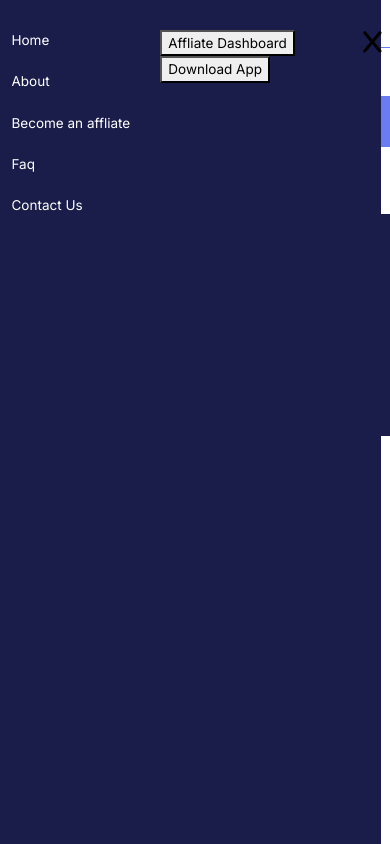
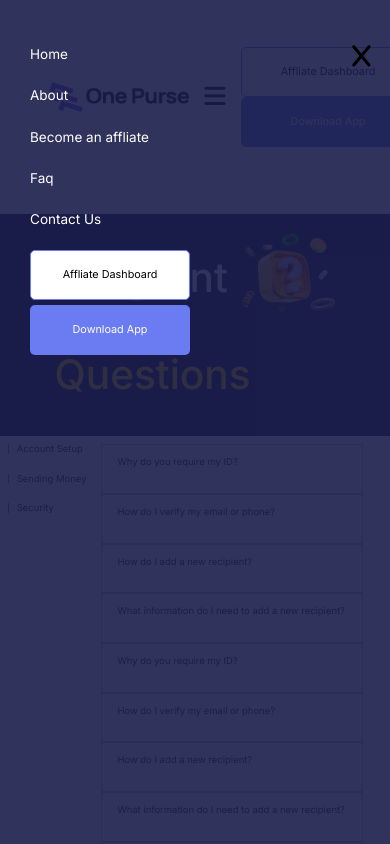
Before and after one commit to one-purse-org/onepurse-landing-page, a React (Create React App) app in the folder landing-page/: page /faq in a window 390 px wide. Shown: the top 844 px of the page. Built offline with nearby package versions, Linux system fonts and the light colour scheme.

Commit message:
v2 home improved

```diff
--- a/landing-page/src/reusable/components/Navbar.jsx
+++ b/landing-page/src/reusable/components/Navbar.jsx
@@ -43,11 +43,12 @@ function Navbar(props){
                     <Link to="/affliate">Become an affliate</Link>
                     <Link to="/faq">Faq</Link>
                     <Link to="/contact">Contact Us</Link>
+                    <div className="nav-btn-sm">
+                        <button type="button" className={props.color==="white"?"button1 button1-white" : "button1"}>Affliate Dashboard</button>
+                        <button type="button" className="button2">Download App</button>
+                    </div>
                 </div>
-                <div className="nav-btn-sm">
-                    <button type="button" className={props.color==="white"?"button1 button1-white" : "button1"}>Affliate Dashboard</button>
-                    <button type="button" className="button2">Download App</button>
-                </div>
+
                 <i class="fa-solid fa-x close" onClick={close}></i>
             </div>
             </div>
--- a/landing-page/src/styles/home/advantage.css
+++ b/landing-page/src/styles/home/advantage.css
@@ -96,6 +96,7 @@
     }
 
     .card-right p{
+        margin-top: 6px;
         font-size: 14px
     }
 
@@ -103,6 +104,7 @@
         width: auto;
         display: block;
         margin: 0;
+        margin-bottom: 10px;
     }
 
     .card-right{
@@ -131,13 +133,13 @@
     }
 
     .card-right h3{
-        margin-bottom: 0;
-        font-size: 14px;
+        margin-bottom: 5px;
+        font-size: 16px;
         font-weight: 600;
     }
 
     .card-right p{
-        font-size: 12px
+        font-size: 16px
     }
 
 }
--- a/landing-page/src/styles/home/procedures.css
+++ b/landing-page/src/styles/home/procedures.css
@@ -68,7 +68,7 @@
     }
 
     .phone p, .big-div .steps{
-        font-size: 12px;
+        font-size: 16px;
         height: 30px;
     }
 
--- a/landing-page/src/styles/home/testimony.css
+++ b/landing-page/src/styles/home/testimony.css
@@ -109,7 +109,7 @@
         width: 80%;
     }
 
-    .testimony-body{
+    .person .testimony-body{
         font-size: 16px;
     }
 
--- a/landing-page/src/styles/reuseable/footer.css
+++ b/landing-page/src/styles/reuseable/footer.css
@@ -102,7 +102,7 @@
 
 
 
-@media (max-width:600px) {
+@media (max-width:760px) {
 
     .footer{
         height: auto;
@@ -125,27 +125,37 @@
 
     .footer .nav-links{
         flex-direction: column;
+        align-items: center;
+        /* margin-bottom: 20px; */
     }
 
     .footer .links{
         position:relative;
         bottom: 0px;
         padding: 40px 0;
+        flex-direction: column;
+        align-items: center;
     }
 
 
     .links .nav-links a{
         margin-bottom: 20px;
+        margin-right: 0;
         font-size: 14px;
     }
 
-    .footer .social-links a{
+    /* .footer .social-links a{
         margin-left: 12px;
+    } */
+    .footer .social-links i{
+        margin: 0px;
     }
 
     .social-links{
         padding-bottom: 40px;
-        align-items: flex-end;
+        /* align-items: flex-end; */
+        justify-content: center;
+        width: 20%;
     }
 
     .footer-btn{
@@ -174,7 +184,7 @@
     }
 
     .footer-cta .paragraph{
-        font-size: 12px;
+        font-size: 16px;
         padding: 20px 40px;
     }
     /* .rectangle2{
--- a/landing-page/src/styles/reuseable/navbar.css
+++ b/landing-page/src/styles/reuseable/navbar.css
@@ -125,12 +125,13 @@
         z-index: 2;
         position: fixed;
         display: flex;
-        padding-top: 30px;
-        max-width: 100%;
+        padding: 44px 5% 0;
+        width: 100%;
         height: 100%;
         top: 0;
         left: 0;
-        background-color: #1A1D4A;
+        justify-content: space-between;
+        background-color: rgb(26,29,74, 0.9);
     }
     .links-sm{
         font-family: 'Inter', sans-serif;
@@ -162,5 +163,38 @@
         display: none;
     }
 
+    .links-sm .nav-btn-sm{
+        width: 150%;
+    }
+
+    .nav-btn-sm button{
+        font-size: 0.8rem;
+        width: 160px;
+        padding: 0px 10px;
+        height: 50px;
+        border-radius: 5px;
+        margin-bottom: 5px;
+    }
+
+    .nav-btn-sm .button1{
+        margin-right: 15px;
+        background-color: #1A1D4A;
+        border-color: #6B7CF3;
+        border-width: thin;
+        color: white;
+        border-style: groove;
+    }
+
+    .nav-btn-sm .button1-white{
+        background-color: white;
+        color: black;
+    }
+
+    .nav-btn-sm .button2{
+        background-color: #6B7CF3;
+        color: #fff;
+        border: 0;
+    }
+
 
 }
```
